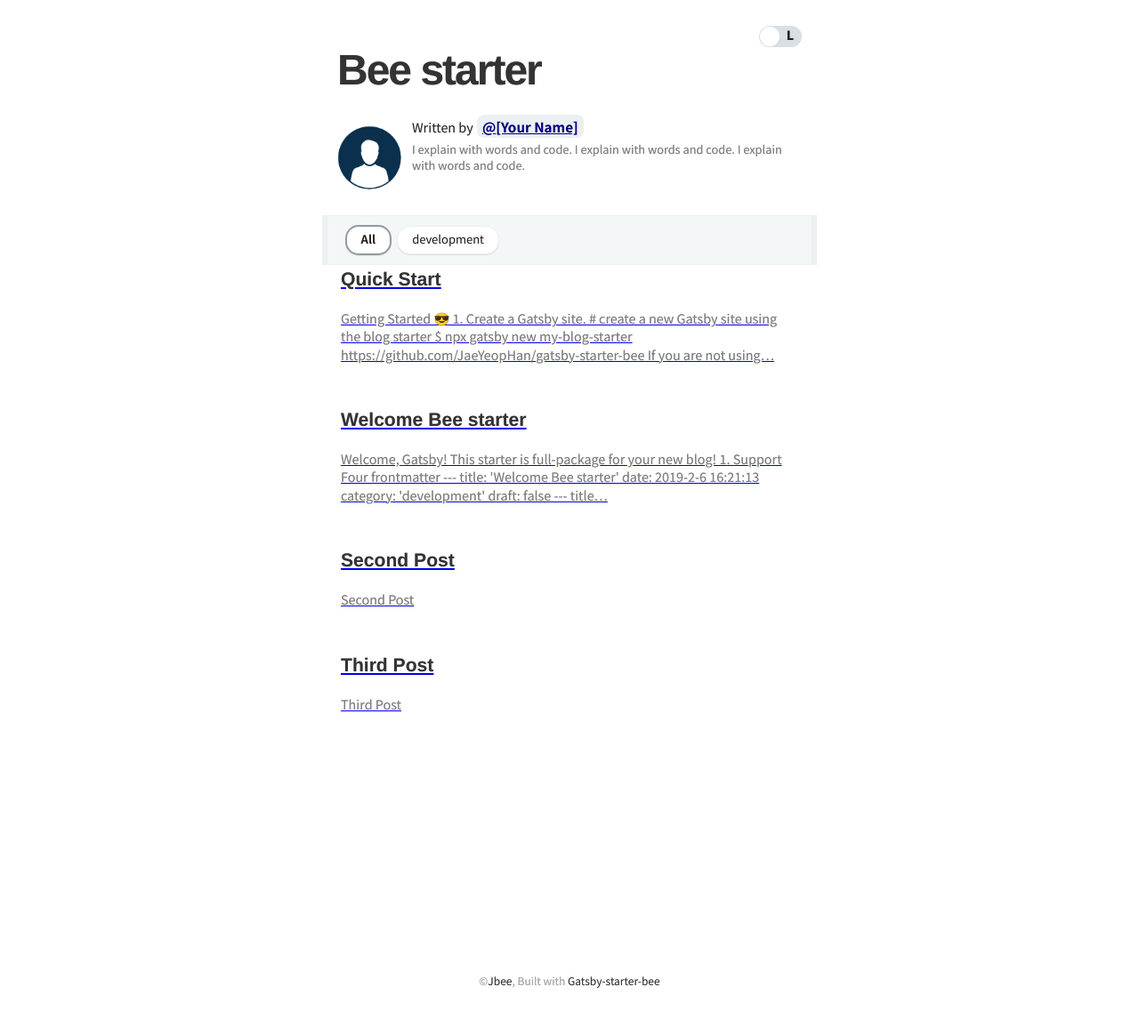
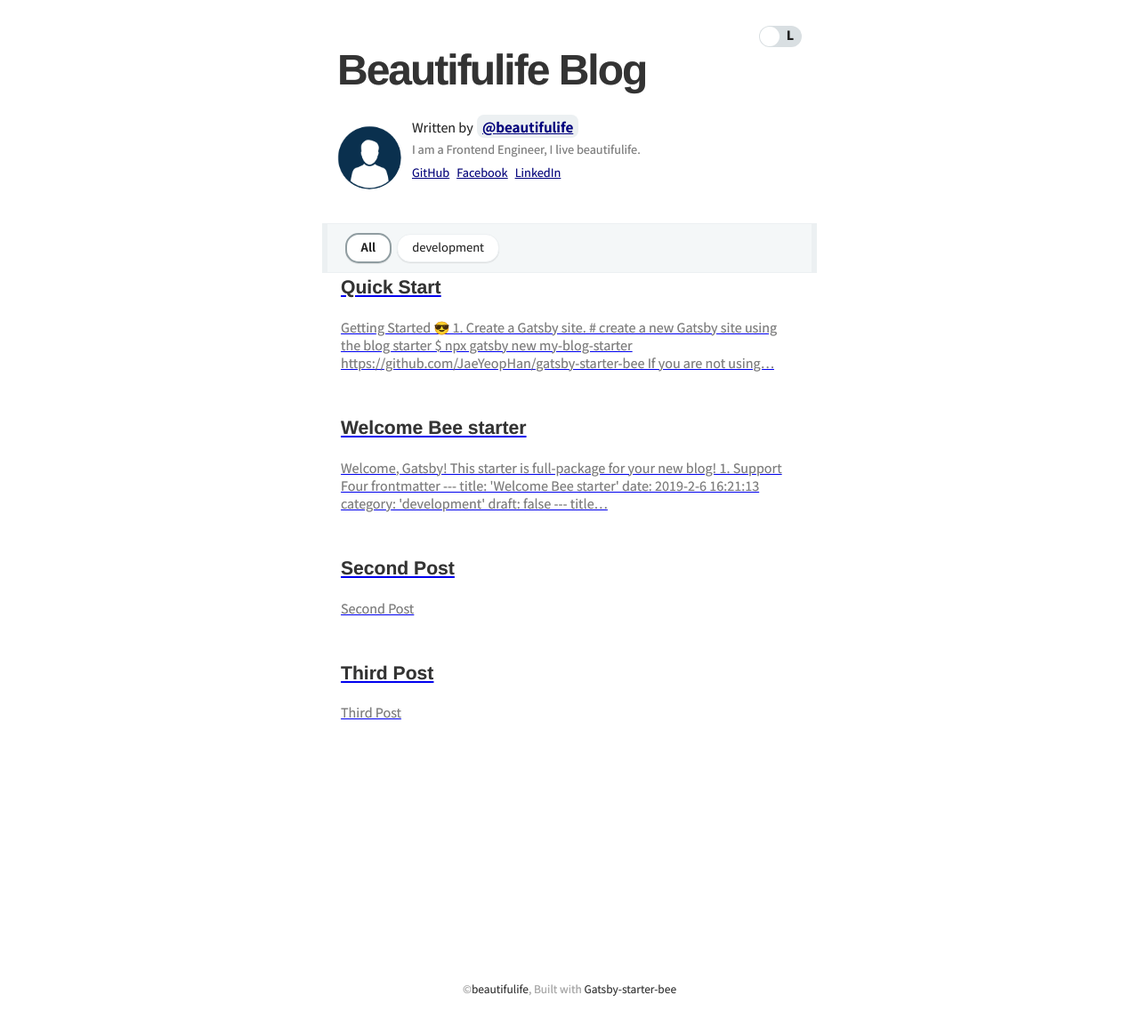
Before and after one commit to beautifulife/beautiful_log, a Gatsby site: page / in a window 1280 px wide. Shown: the part 68-1223 px from the top of the page at 89% size. Built offline with nearby package versions, Linux system fonts and the light colour scheme; Gatsby itself is replaced by a stand-in of ours; some packages are replaced by stand-ins of ours; what typography-theme-github would draw is missing.

Commit message:
:pencil: Change meta data

```diff
--- a/gatsby-meta-config.js
+++ b/gatsby-meta-config.js
@@ -1,30 +1,30 @@
 module.exports = {
-  title: `Bee starter`,
-  description: `Blog posted about ...`,
-  author: `[Your Name]`,
-  introduction: `I explain with words and code. I explain with words and code. I explain with words and code.`,
-  siteUrl: `https://gatsby-starter-bee.netlify.com`, // Your blog site url
+  title: `Beautifulife Blog`,
+  description: `Blog posted about beautifulife`,
+  author: `beautifulife`,
+  introduction: `I am a Frontend Engineer, I live beautifulife.`,
+  siteUrl: `https://beautifulife.github.io`, // Your blog site url
   social: {
     twitter: ``, // Your Twitter account
-    github: ``, // Your GitHub account
+    github: `beautifulife`, // Your GitHub account
     medium: ``, // Your Medium account
-    facebook: ``, // Your Facebook account
-    linkedin: ``, // Your LinkedIn account
+    facebook: `david.su.kim`, // Your Facebook account
+    linkedin: `승욱-김-ab16b9114`, // Your LinkedIn account
   },
   icon: `content/assets/felog.png`, // Add your favicon
   keywords: [`blog`],
   comment: {
     disqusShortName: '', // Your disqus-short-name. check disqus.com.
-    utterances: 'JaeYeopHan/gatsby-starter-bee', // Your repository for archive comment
+    utterances: 'beautifulife/beautifulife_log', // Your repository for archive comment
   },
   configs: {
     countOfInitialPost: 10, // Config your initial count of post
   },
   sponsor: {
-    buyMeACoffeeId: 'jbee',
+    buyMeACoffeeId: 'ca0w97d',
   },
   share: {
-    facebookAppId: '', // Add facebookAppId for using facebook share feature v3.2
+    facebookAppId: '232800551185851', // Add facebookAppId for using facebook share feature v3.2
   },
-  ga: '', // Add your google analytics tranking ID
+  ga: 'UA-159561078-1', // Add your google analytics tranking ID
 }
--- a/src/components/footer/index.jsx
+++ b/src/components/footer/index.jsx
@@ -4,7 +4,7 @@ import './index.scss'
 
 export const Footer = () => (
   <footer className="footer">
-    ©<a href="https://github.com/JaeYeopHan">Jbee</a>, Built with{' '}
+    ©<a href="https://github.com/beautifulife">beautifulife</a>, Built with{' '}
     <a href="https://github.com/JaeYeopHan/gatsby-starter-bee">
       Gatsby-starter-bee
     </a>
```
Also changed, not shown: package.json (+6 -6 lines).
